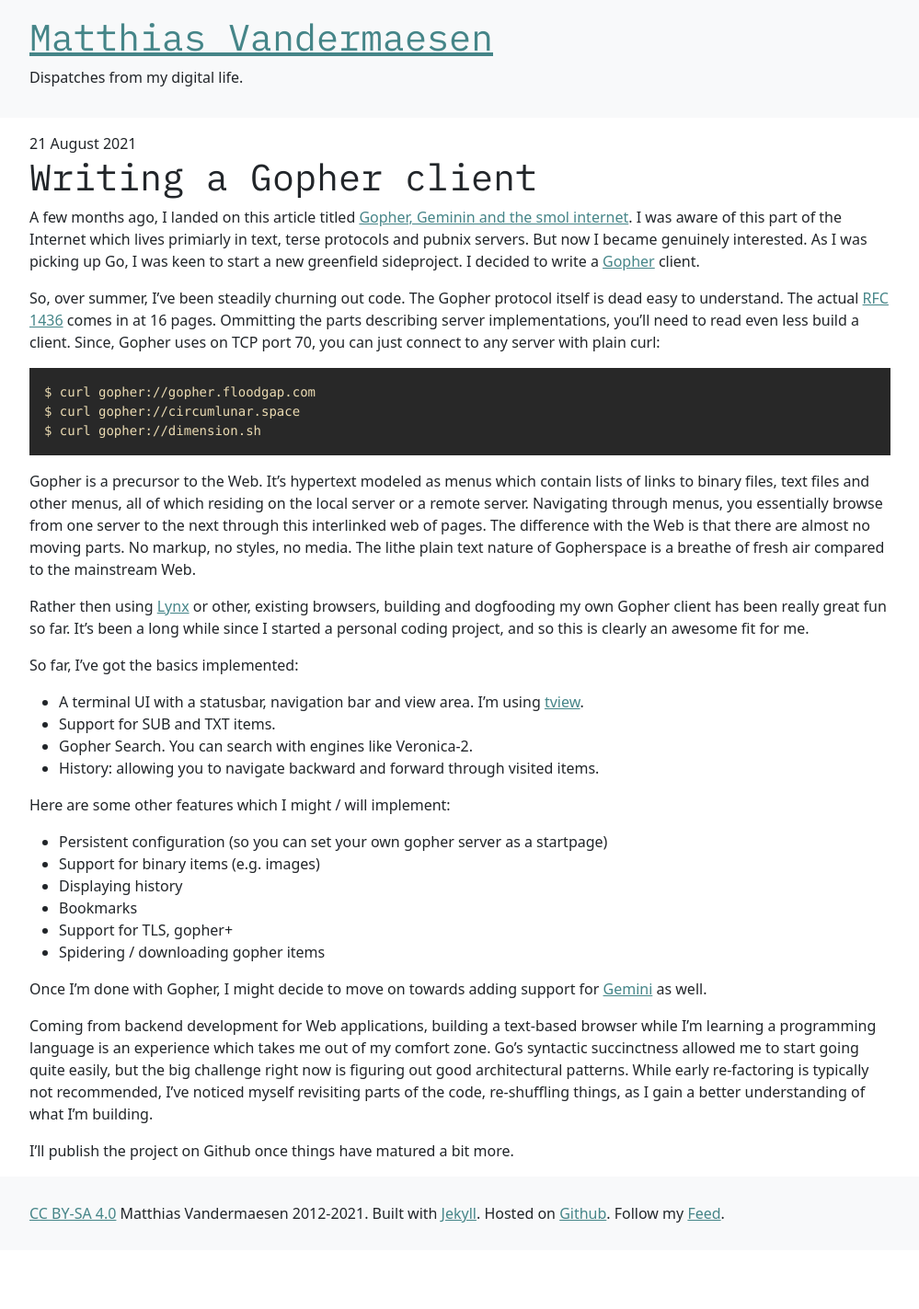
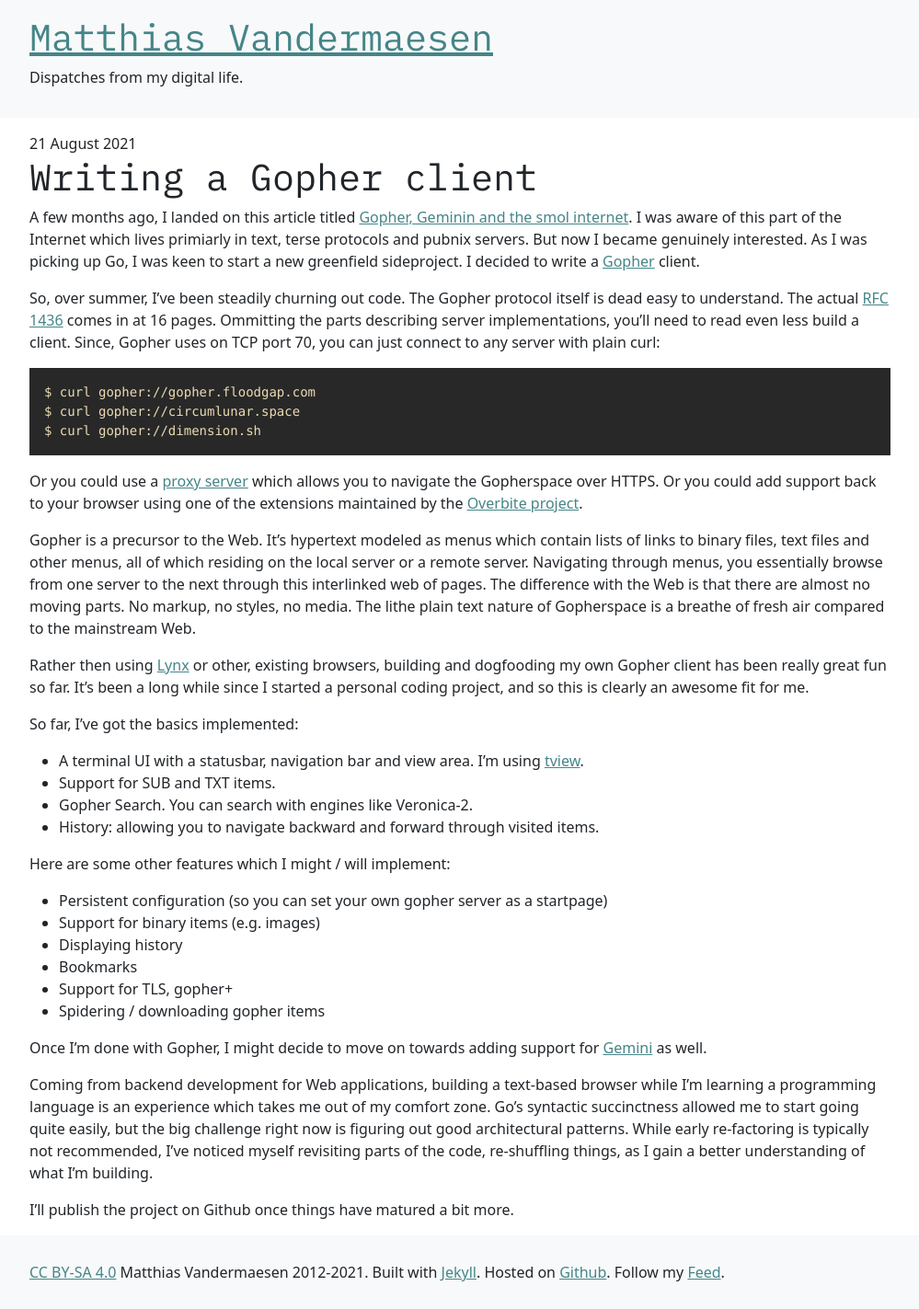
Before and after one commit to netsensei/colada, a Jekyll site: the page built from _posts/2021-08-21-writing-a-gopher-client.markdown, in a window 1280 px wide. Shown: the whole page at 92% size, without its empty margins (140-1139 px from the left). Built offline with Jekyll 4.4.1, drawn with Linux system fonts in a browser that asks for light colours; before the commit the page ends 1359 px from its top, so only the background shows below that.

Commit message:
Changed: amended last blogpost.

````diff
--- a/_posts/2021-08-21-writing-a-gopher-client.markdown
+++ b/_posts/2021-08-21-writing-a-gopher-client.markdown
@@ -14,6 +14,8 @@ $ curl gopher://gopher.floodgap.com
 $ curl gopher://circumlunar.space
 $ curl gopher://dimension.sh
 ```
+
+Or you could use a [proxy server](https://gopher.floodgap.com/gopher/gw?a=gopher%3A%2F%2Fgopher.floodgap.com%3A70) which allows you to navigate the Gopherspace over HTTPS. Or you could add support back to your browser using one of the extensions maintained by the [Overbite project](https://gopher.floodgap.com/overbite/).
 
 Gopher is a precursor to the Web. It's hypertext modeled as menus which contain lists of links to binary files, text files and other menus, all of which residing on the local server or a remote server. Navigating through menus, you essentially browse from one server to the next through this interlinked web of pages. The difference with the Web is that there are almost no moving parts. No markup, no styles, no media. The lithe plain text nature of Gopherspace is a breathe of fresh air compared to the mainstream Web.
 
````
